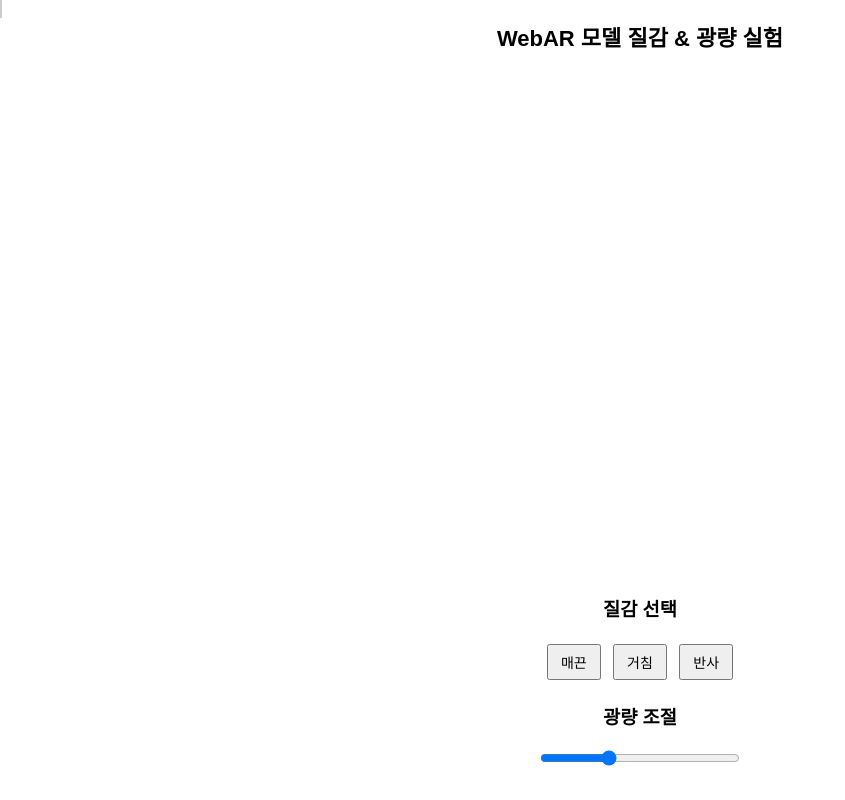
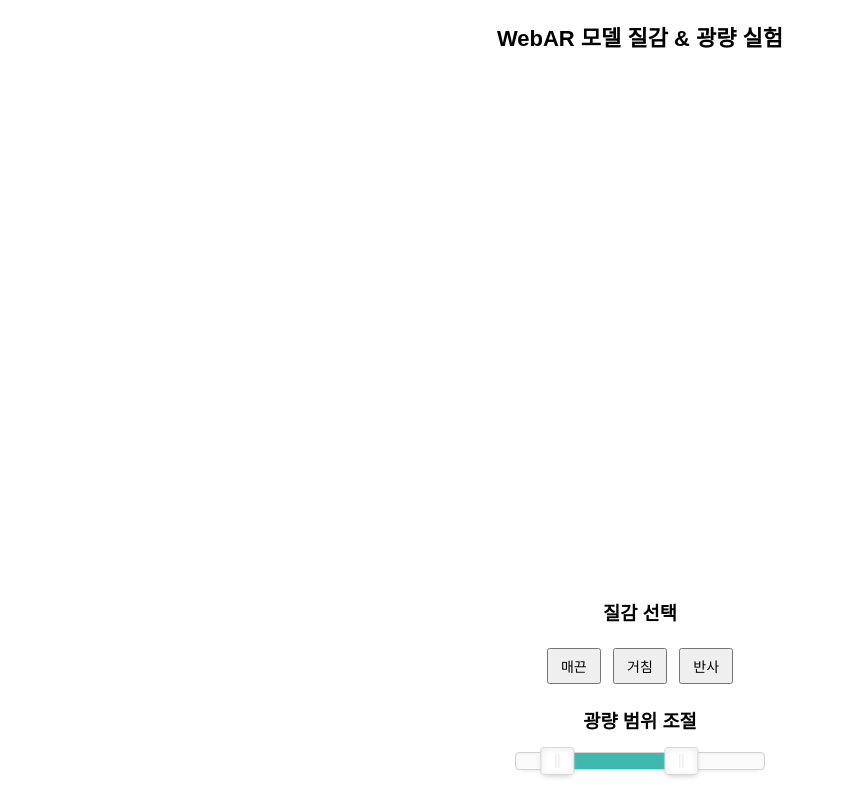
Before and after one commit to hyedevj/WebAR_Demo, a plain HTML site: page index.html in a window 1280 px wide. Both pictures are taken after a click on the element "클릭하시오". Shown: the whole page, without its empty margins (0-845 px from the left). Drawn offline with nearby package versions, Linux system fonts and the light colour scheme.

Commit message:
오류수정

```diff
--- a/index.html
+++ b/index.html
@@ -1,7 +1,7 @@
 <!DOCTYPE html>
-<html>
+<html lang="ko">
 <head>
-  <meta charset="utf-8" />
+  <meta charset="UTF-8">
   <meta name="viewport" content="width=device-width, initial-scale=1.0, user-scalable=no">
   <title>WebAR 질감 & 광량 조절</title>
 
@@ -9,26 +9,29 @@
   <script src="https://aframe.io/releases/1.5.0/aframe.min.js"></script>
   <!-- AR.js -->
   <script src="https://cdn.jsdelivr.net/gh/AR-js-org/AR.js/aframe/build/aframe-ar.min.js"></script>
+  <!-- noUiSlider -->
+  <link href="https://cdn.jsdelivr.net/npm/nouislider@15.7.0/dist/nouislider.min.css" rel="stylesheet">
+  <script src="https://cdn.jsdelivr.net/npm/nouislider@15.7.0/dist/nouislider.min.js"></script>
 
-  <link rel="stylesheet" href="style.css" />
+  <link rel="stylesheet" href="style.css">
 </head>
+<body>
 
-<body>
-  <!-- 제목 -->
+  <!-- 제목 고정 -->
   <div id="title">WebAR 모델 질감 & 광량 실험</div>
 
   <!-- 안내 문구 -->
   <div id="instructions" onclick="startAR()">클릭하시오</div>
 
-  <!-- UI 버튼 (초기에는 숨김) -->
+  <!-- UI 버튼/슬라이더 (초기 숨김) -->
   <div class="controls" style="display:none;">
     <h3>질감 선택</h3>
     <button onclick="setTexture('smooth')">매끈</button>
     <button onclick="setTexture('rough')">거침</button>
     <button onclick="setTexture('reflect')">반사</button>
 
-    <h3>광량 조절</h3>
-    <input type="range" min="0" max="3" step="0.1" value="1" onchange="changeLight(this.value)" />
+    <h3>광량 범위 조절</h3>
+    <div id="lightRange"></div>
   </div>
 
   <!-- AR 장면 -->
@@ -37,11 +40,11 @@
     renderer="logarithmicDepthBuffer: true;"
     arjs="trackingMethod: best; sourceType: webcam; debugUIEnabled: false;"
   >
-    <!-- 테스트용 Sphere (마커 없이 화면 중앙) -->
+    <!-- Sphere: 마커 없이 카메라 앞 -->
     <a-sphere
       id="arSphere"
       position="0 1.5 -3"
-      radius="0.5"
+      radius="0.3"
       color="#FFAA00"
       visible="false"
       material="roughness:0.5; metalness:0.5;"
@@ -58,7 +61,7 @@
   </a-scene>
 
   <script>
-    // 클릭 시 AR Sphere + UI 표시
+    // 클릭 시 Sphere + UI 나타나기
     function startAR() {
       document.getElementById("instructions").style.display = "none";
       document.getElementById("arSphere").setAttribute("visible", true);
@@ -68,24 +71,34 @@
     // 질감 변경
     function setTexture(type) {
       const model = document.getElementById("arSphere");
-      switch (type) {
+      switch(type){
         case "smooth":
-          model.setAttribute("material", "roughness:0.1; metalness:0.2; color:#CCCCCC");
+          model.setAttribute("material","roughness:0.1; metalness:0.2; color:#CCCCCC");
           break;
         case "rough":
-          model.setAttribute("material", "roughness:1.0; metalness:0.1; color:#888888");
+          model.setAttribute("material","roughness:1.0; metalness:0.1; color:#888888");
           break;
         case "reflect":
-          model.setAttribute("material", "roughness:0.05; metalness:1.0; color:#EEEEEE");
+          model.setAttribute("material","roughness:0.05; metalness:1.0; color:#EEEEEE");
           break;
       }
     }
 
-    // 광량 조절
-    function changeLight(intensity) {
+    // noUiSlider 생성: 두 핸들
+    var slider = document.getElementById('lightRange');
+    noUiSlider.create(slider, {
+      start: [0.5, 2],
+      connect: true,
+      range: { min: 0, max: 3 },
+      step: 0.1
+    });
+
+    slider.noUiSlider.on('update', function(values){
       const light = document.getElementById("sceneLight");
-      light.setAttribute("light", "intensity", intensity);
-    }
+      // 두 핸들 값 평균으로 intensity 설정
+      const intensity = (parseFloat(values[0]) + parseFloat(values[1])) / 2;
+      light.setAttribute("light","intensity", intensity);
+    });
   </script>
 </body>
 </html>
--- a/style.css
+++ b/style.css
@@ -4,14 +4,13 @@ body {
   font-family: sans-serif;
 }
 
-/* AR 장면 영역 */
+/* AR 장면 전체 화면 */
 a-scene {
-  position: relative;
   width: 100%;
-  height: 400px; /* 원하는 높이 */
+  height: 100vh;
   z-index: 0;
-  border: 1px solid #ccc; /* 영역 확인용 */
-  margin: 20px auto;
+  border: none; /* 흰색 줄 제거 */
+  margin: 0;
 }
 
 /* 제목 고정 */
@@ -30,7 +29,7 @@ a-scene {
 
 /* 안내 문구 */
 #instructions {
-  position: fixed;       /* 카메라 켜도 사라지지 않음 */
+  position: fixed;
   top: 50%;
   left: 50%;
   transform: translate(-50%, -50%);
@@ -46,7 +45,7 @@ a-scene {
 
 /* UI 버튼/슬라이더 */
 .controls {
-  position: fixed;       /* 화면 하단 고정 */
+  position: fixed;
   bottom: 20px;
   left: 50%;
   transform: translateX(-50%);
@@ -63,6 +62,8 @@ button {
   font-size: 14px;
 }
 
-input[type="range"] {
-  width: 200px;
+/* noUiSlider 스타일 (기본) */
+#lightRange {
+  margin-top: 10px;
+  width: 250px;
 }
```
